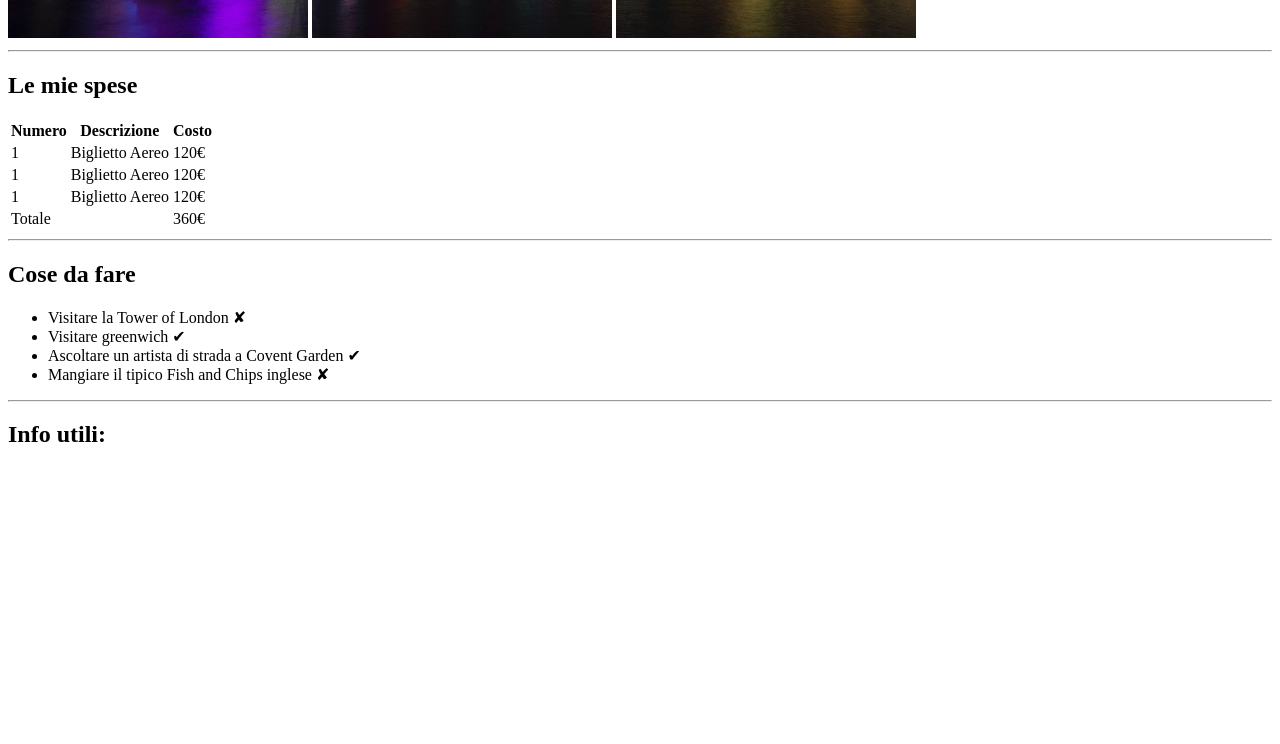
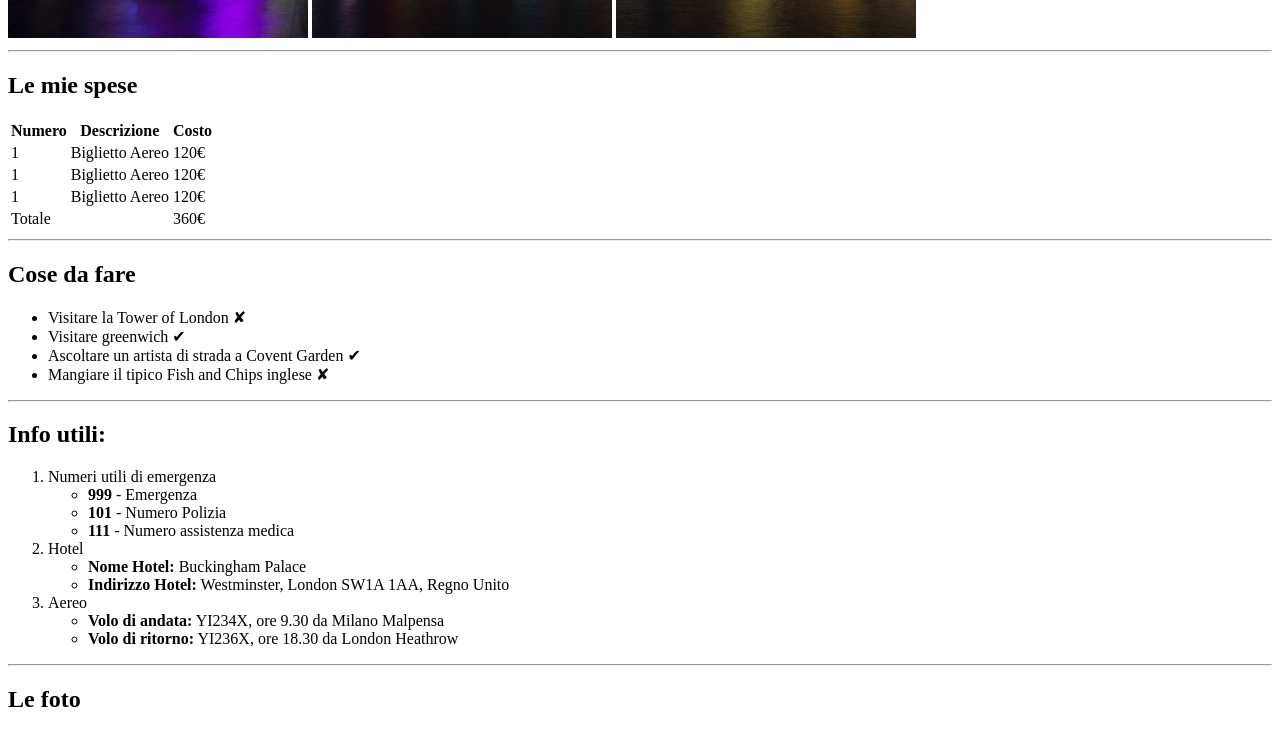
Before and after one commit to SalvatoreVillano/html-london-trip, a plain HTML site: page index.html in a window 1280 px wide. Shown: the part 642-1386 px from the top of the page. Before the commit the page ends 1110 px from the top, so only its background shows below. Drawn offline with Linux system fonts and the light colour scheme.

Commit message:
implementation "info utili"

```diff
--- a/index.html
+++ b/index.html
@@ -13,9 +13,9 @@
         <h1>Il mio Viaggio a Londra</h1>
     </header>
 
-    <img src="./img/pexels-bill-emrich-230794-0.jpg" alt "Foto panoramica 1">
-    <img src="./img/pexels-bill-emrich-230794-1.jpg" alt "Foto panoramica 2">
-    <img src="./img/pexels-bill-emrich-230794-2.jpg" alt "Foto panoramica 3">
+    <img src="./img/pexels-bill-emrich-230794-0.jpg" alt="Foto panoramica 1">
+    <img src="./img/pexels-bill-emrich-230794-1.jpg" alt="Foto panoramica 2">
+    <img src="./img/pexels-bill-emrich-230794-2.jpg" alt="Foto panoramica 3">
 
     <hr>
 
@@ -82,7 +82,42 @@
 
     <hr>
 
+    <!-- Info utili Section -->
+
     <h2>Info utili:</h2>
+
+    <ol>
+
+        <li>Numeri utili di emergenza
+            <ul>
+              <li><strong>999</strong> - Emergenza</li>
+              <li><strong>101</strong> - Numero Polizia</li>
+              <li><strong>111</strong> - Numero assistenza medica</li>
+            </ul>
+        </li>
+
+        <li>Hotel
+            <ul>
+                <li><strong>Nome Hotel:</strong> Buckingham Palace</li>
+                <li><strong>Indirizzo Hotel:</strong> Westminster, London SW1A 1AA, Regno Unito</li>
+            </ul>
+        </li>
+
+        <li>Aereo
+            <ul>
+                <li><strong>Volo di andata:</strong> YI234X, ore 9.30 da Milano Malpensa</li>
+                <li><strong>Volo di ritorno:</strong> YI236X, ore 18.30 da London Heathrow</li>
+            </ul>
+        </li>
+    </ol>
+
+    <!-- End Info utili Section -->
+
+    <hr>
+
+    <h2>Le foto</h2>
+
+    <img src=""
 
 </body>
 </html>
```
